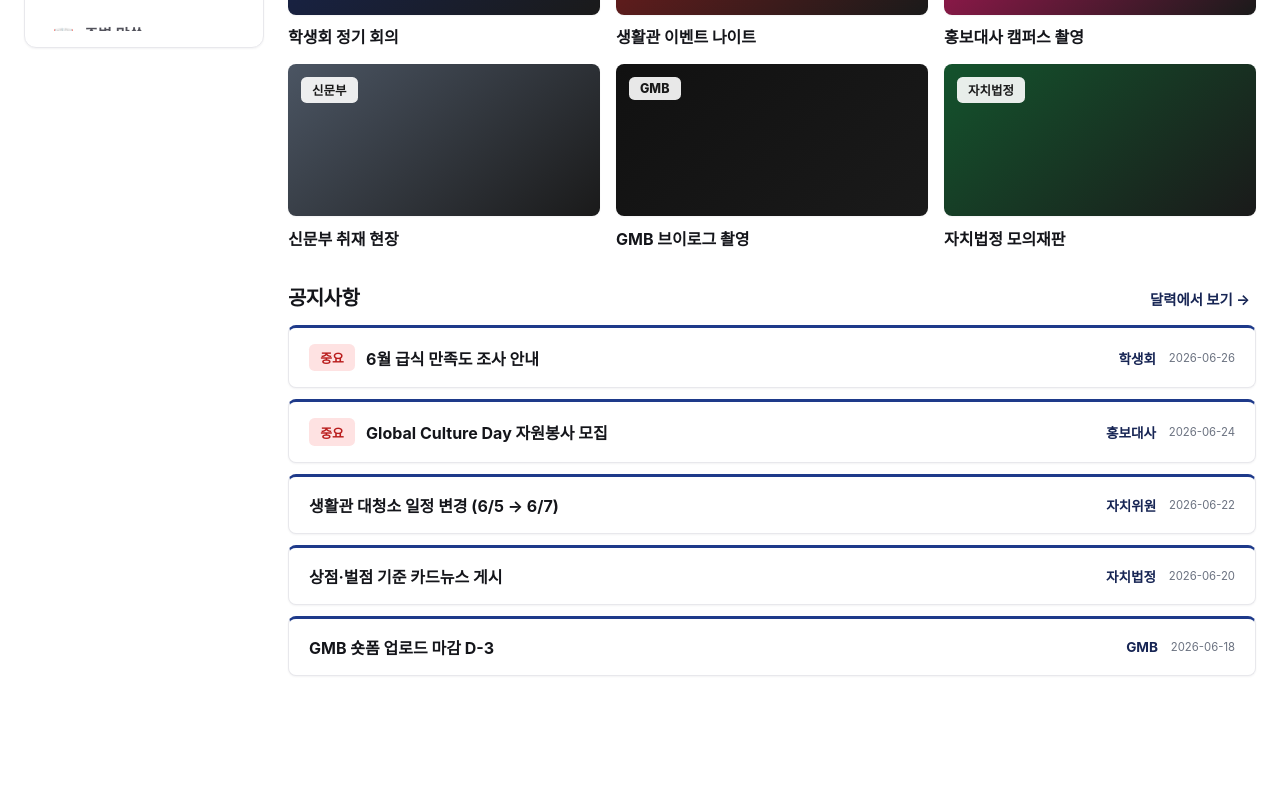
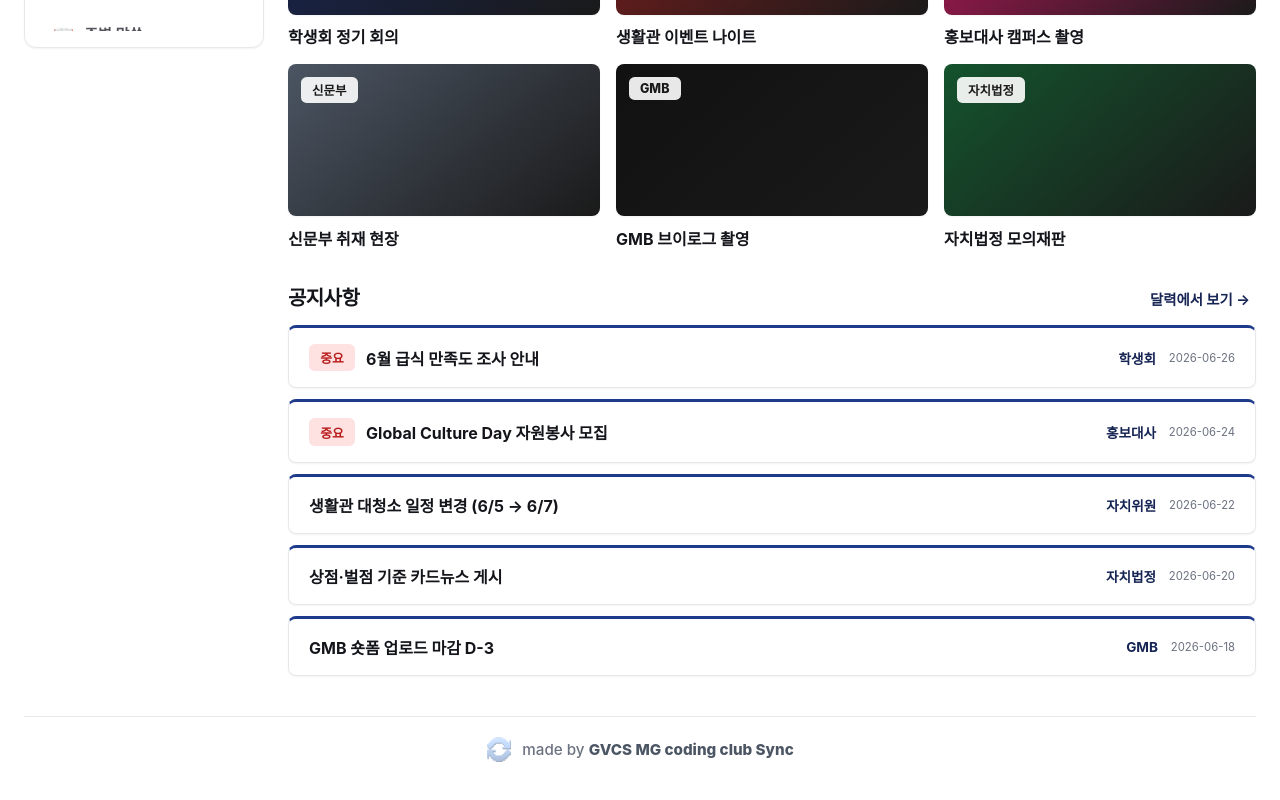
Before and after one commit to mg223080612-a11y/Dormhome, a React (Vite) app: page / in a window 1280 px wide. Shown: the part 766-1566 px from the top of the page. Before the commit the page ends 1466 px from the top, so only its background shows below. Built offline with nearby package versions, Linux system fonts and the light colour scheme; a web font is replaced by a local one.

Commit message:
Add Sync footer credit

```diff
--- a/src/components/Layout.jsx
+++ b/src/components/Layout.jsx
@@ -70,6 +70,13 @@ export default function Layout({
           {children}
         </main>
       </div>
+
+      <footer className="site-credit">
+        <img src="/sync-mark.png" alt="" className="sync-mark" aria-hidden="true" />
+        <span>
+          made by <strong>GVCS MG coding club Sync</strong>
+        </span>
+      </footer>
     </div>
   );
 }
--- a/src/styles/layout.css
+++ b/src/styles/layout.css
@@ -208,6 +208,32 @@
   min-width: 0;
 }
 
+.site-credit {
+  display: flex;
+  align-items: center;
+  justify-content: center;
+  gap: 0.7rem;
+  max-width: 1320px;
+  margin: 2.5rem auto 0;
+  padding: 1.25rem 1rem;
+  border-top: 1px solid var(--line);
+  color: #6b7280;
+  font-size: 0.95rem;
+  font-weight: 500;
+}
+
+.site-credit strong {
+  color: #4b5563;
+  font-weight: 800;
+}
+
+.sync-mark {
+  width: 1.55rem;
+  height: 1.55rem;
+  object-fit: contain;
+  flex: 0 0 auto;
+}
+
 /* 메뉴 토글 버튼 (넓은 화면에서는 숨김) */
 .menu-toggle {
   display: none;
```
Also changed, not shown: public/sync-mark.png (added).
